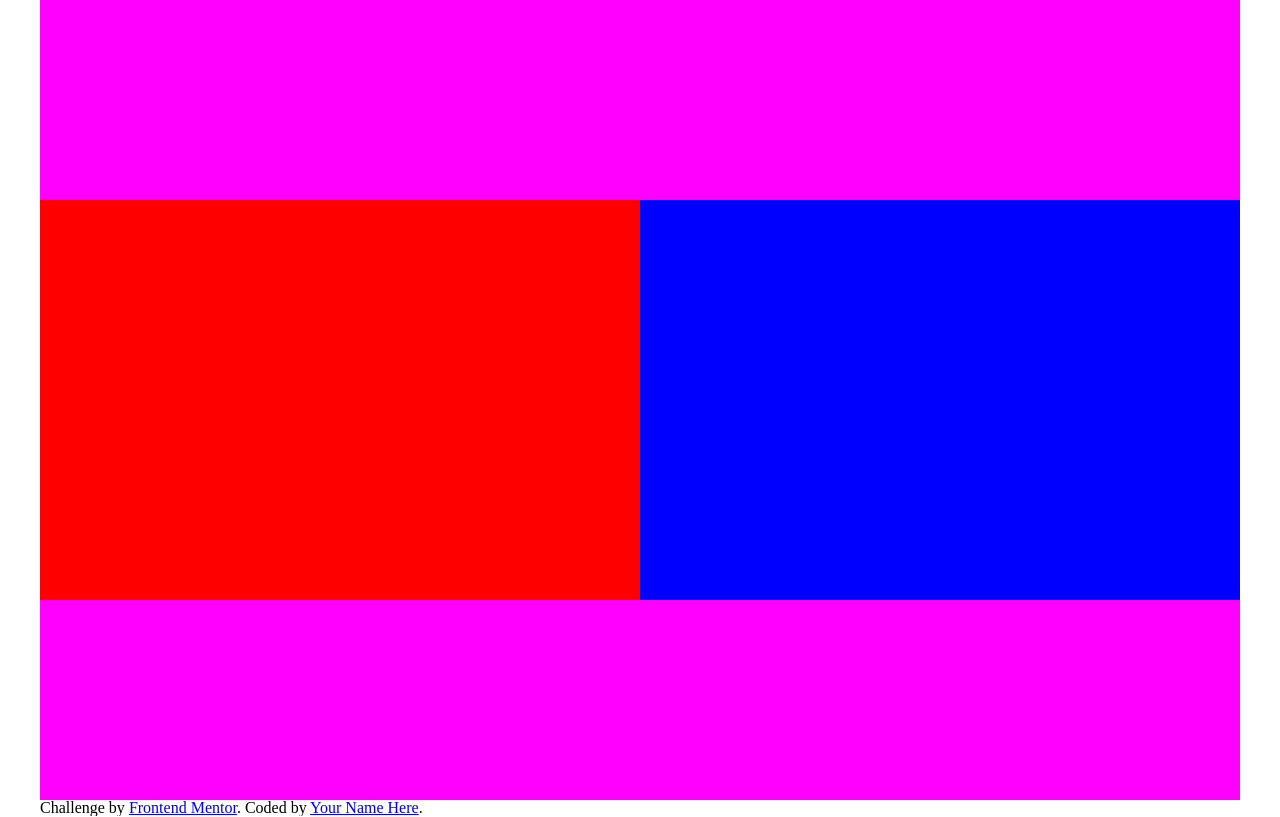
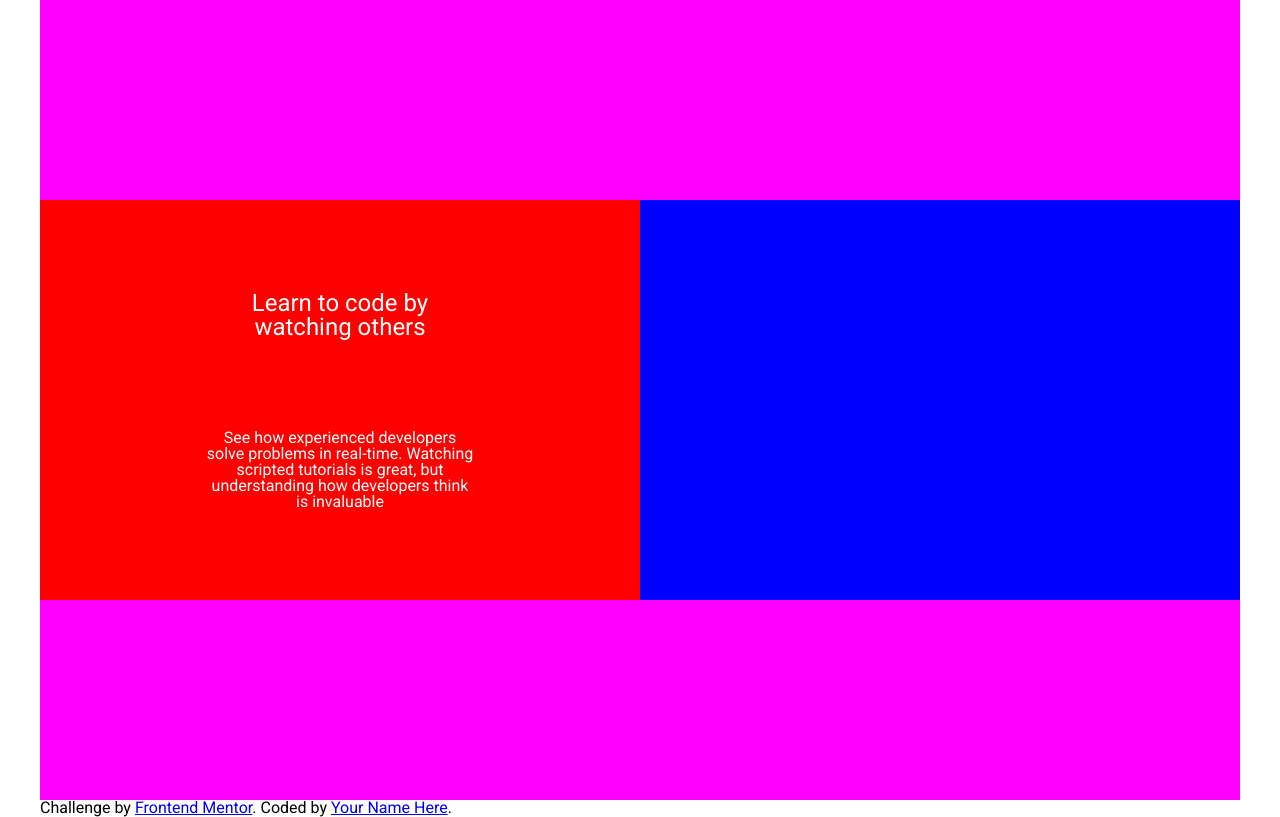
Before and after one commit to marianavanucci/signup-form, a plain HTML site: page index.html in a window 1280 px wide. Drawn offline with Linux system fonts and the light colour scheme.

Commit message:
left side ready

```diff
--- a/index.html
+++ b/index.html
@@ -7,6 +7,9 @@
   <!-- displays site properly based on user's device -->
   <link rel="stylesheet" href="style.css">
   <link rel="stylesheet" href="reset.css">
+  <link rel="preconnect" href="https://fonts.gstatic.com">
+<link href="https://fonts.googleapis.com/css2?family=Roboto:wght@100;300;400;500;700;900&display=swap" rel="stylesheet">
+
 
   <link rel="icon" type="image/png" sizes="32x32" href="./images/favicon-32x32.png">
 
@@ -18,8 +21,19 @@
 <body>
   <main>
     <div class="conteudo">
-      <div class="esquerda"></div>
-      <div class="direita"></div>
+      <div class="esquerda">
+        <div class="esquerda-conteudo">
+          <h2>
+            Learn to code by watching others
+          </h2>
+          <p>
+            See how experienced developers solve problems in real-time. Watching scripted tutorials is great, but understanding how developers think is invaluable
+          </p>
+        </div>
+      </div>
+      <div class="direita">
+
+      </div>
     </div>
 
     <footer>
--- a/reset.css
+++ b/reset.css
@@ -61,3 +61,7 @@ table {
 * html .clearfix { height: 1%; }
 .clearfix { display: block; }
 /* close commented backslash hack */
+
+*{
+	box-sizing: border-box;
+}
--- a/style.css
+++ b/style.css
@@ -1,3 +1,7 @@
+*{
+    font-family: 'Roboto', sans-serif;
+}
+
 body, html{
 height: 100%;
 }
@@ -24,8 +28,30 @@ max-width: 1200px;
 background-color: red;
 flex: 50%;
 height: 50%;
+display: flex;
+align-items: center;
+flex-direction: column;
+justify-content: center;
+}
+.esquerda-conteudo{
+    width: 100%;
+    height: 90%;
+    padding: 25px;
+    text-align: center;
+    color: white;
+    display: flex;
+    flex-direction: column;
+    justify-content: space-around;
+    align-items: center;
+    max-width: 320px;
+}
+.esquerda-conteudo h2{
+    font-size: 24px;
 }
 
+.esquerda-conteudo p{
+    font-size: 16x;
+}
 .direita{
 background-color: blue;
 flex: 50%;
```
Also changed, not shown: notas.txt.
